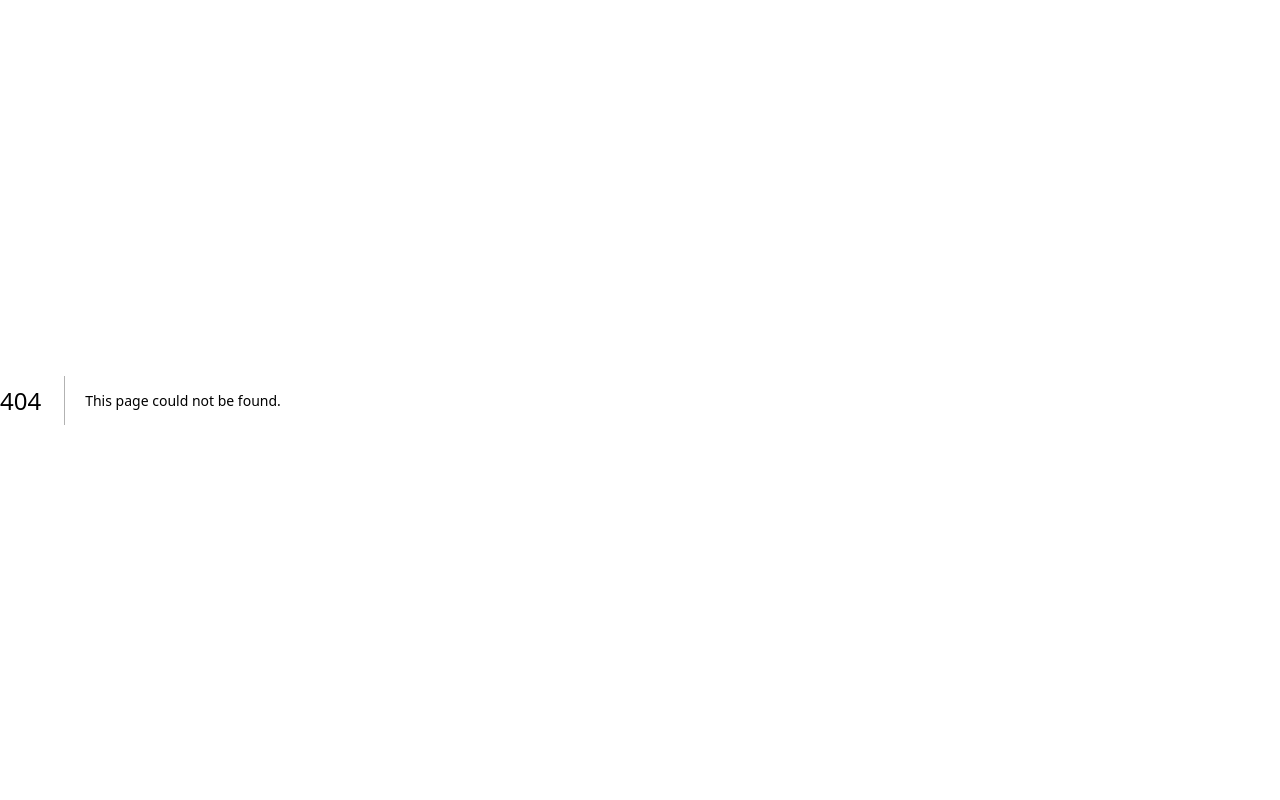
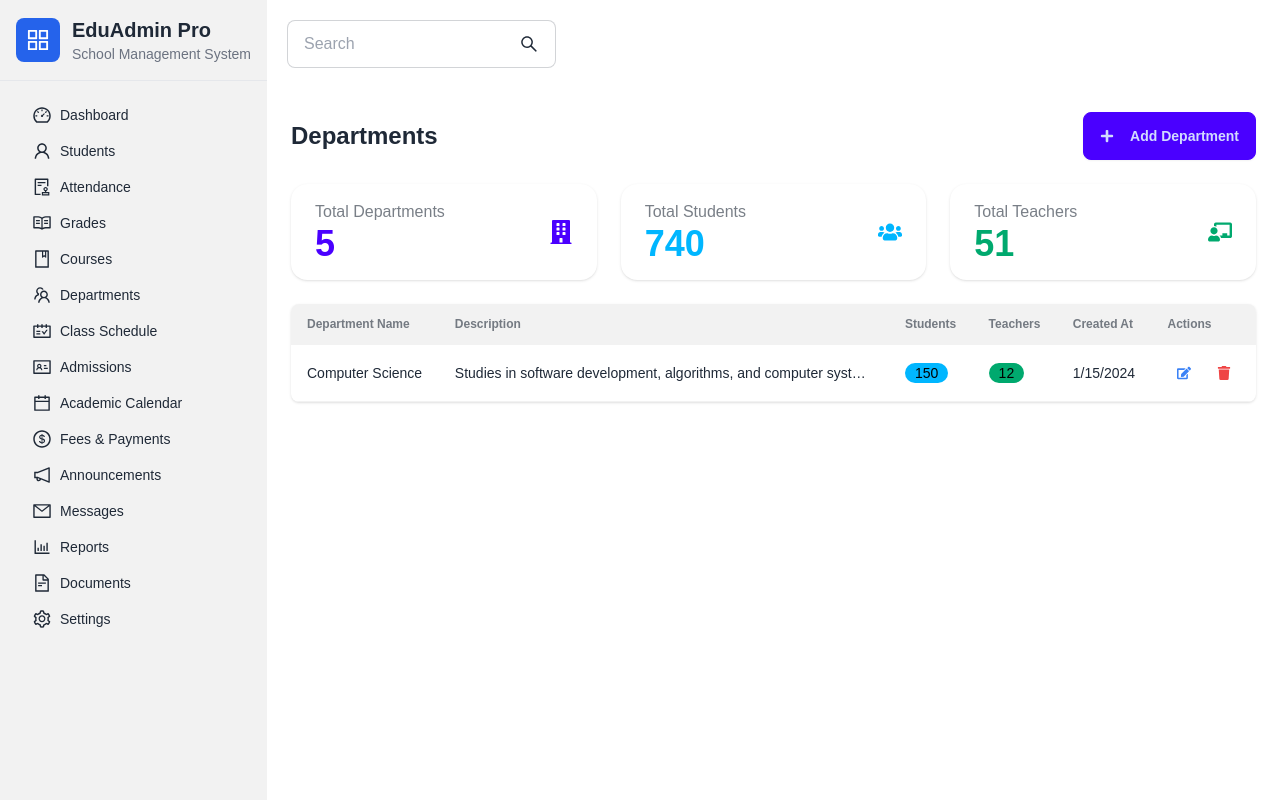
Before and after one commit to onesmuskipchumba0/StudentsAdminDashboard, a Next.js app in the folder frontend/: page /departments in a window 1280 px wide. Before the commit this address had no page. Built offline with nearby package versions, Linux system fonts and the light colour scheme.

Commit message:
feat: departments

```diff
--- /dev/null
+++ b/frontend/app/(dashboard)/departments/page.tsx
@@ -0,0 +1,69 @@
+'use client';
+
+import { useState } from 'react';
+import { DepartmentList, DepartmentModal } from '@/components/departments';
+import { FaPlus, FaUsers, FaChalkboardTeacher, FaBuilding } from 'react-icons/fa';
+
+export default function DepartmentsPage() {
+  const [isModalOpen, setIsModalOpen] = useState(false);
+
+  // Dummy stats
+  const stats = {
+    totalDepartments: 5,
+    totalStudents: 740,
+    totalTeachers: 51,
+  };
+
+  return (
+    <div className="p-6">
+      <div className="flex justify-between items-center mb-6">
+        <h1 className="text-2xl font-bold">Departments</h1>
+        <button
+          onClick={() => setIsModalOpen(true)}
+          className="btn btn-primary"
+        >
+          <FaPlus className="mr-2" /> Add Department
+        </button>
+      </div>
+
+      {/* Stats Cards */}
+      <div className="grid grid-cols-1 md:grid-cols-3 gap-6 mb-6">
+        <div className="stats shadow">
+          <div className="stat">
+            <div className="stat-figure text-primary">
+              <FaBuilding className="w-6 h-6" />
+            </div>
+            <div className="stat-title">Total Departments</div>
+            <div className="stat-value text-primary">{stats.totalDepartments}</div>
+          </div>
+        </div>
+
+        <div className="stats shadow">
+          <div className="stat">
+            <div className="stat-figure text-info">
+              <FaUsers className="w-6 h-6" />
+            </div>
+            <div className="stat-title">Total Students</div>
+            <div className="stat-value text-info">{stats.totalStudents}</div>
+          </div>
+        </div>
+
+        <div className="stats shadow">
+          <div className="stat">
+            <div className="stat-figure text-success">
+              <FaChalkboardTeacher className="w-6 h-6" />
+            </div>
+            <div className="stat-title">Total Teachers</div>
+            <div className="stat-value text-success">{stats.totalTeachers}</div>
+          </div>
+        </div>
+      </div>
+
+      <DepartmentList />
+      <DepartmentModal
+        isOpen={isModalOpen}
+        onClose={() => setIsModalOpen(false)}
+      />
+    </div>
+  );
+}
--- /dev/null
+++ b/frontend/components/departments/department-list.tsx
@@ -0,0 +1,73 @@
+'use client';
+
+import { FaEdit, FaTrash } from 'react-icons/fa';
+
+interface Department {
+  id: string;
+  name: string;
+  description: string;
+  createdAt: string;
+  totalStudents: number;
+  totalTeachers: number;
+}
+
+// Dummy data
+const dummyDepartments: Department[] = [
+  {
+    id: '1',
+    name: 'Computer Science',
+    description: 'Studies in software development, algorithms, and computer systems',
+    createdAt: '2024-01-15',
+    totalStudents: 150,
+    totalTeachers: 12
+  },
+  // ... other departments
+];
+
+export function DepartmentList() {
+  return (
+    <div className="overflow-x-auto bg-base-100 rounded-lg shadow">
+      <table className="table">
+        <thead>
+          <tr className="bg-base-200">
+            <th>Department Name</th>
+            <th>Description</th>
+            <th>Students</th>
+            <th>Teachers</th>
+            <th>Created At</th>
+            <th>Actions</th>
+          </tr>
+        </thead>
+        <tbody>
+          {dummyDepartments.map((department) => (
+            <tr key={department.id} className="hover">
+              <td className="font-medium">{department.name}</td>
+              <td className="max-w-md truncate">{department.description}</td>
+              <td>
+                <div className="badge badge-info gap-2">
+                  {department.totalStudents}
+                </div>
+              </td>
+              <td>
+                <div className="badge badge-success gap-2">
+                  {department.totalTeachers}
+                </div>
+              </td>
+              <td>{new Date(department.createdAt).toLocaleDateString()}</td>
+              <td>
+                <div className="flex gap-2">
+                  <button className="btn btn-square btn-sm btn-ghost">
+                    <FaEdit className="text-blue-500" />
+                  </button>
+                  <button className="btn btn-square btn-sm btn-ghost">
+                    <FaTrash className="text-red-500" />
+                  </button>
+                </div>
+              </td>
+            </tr>
+          ))}
+        </tbody>
+      </table>
+    </div>
+  );
+}
--- /dev/null
+++ b/frontend/components/departments/department-modal.tsx
@@ -0,0 +1,60 @@
+'use client';
+
+interface DepartmentModalProps {
+  isOpen: boolean;
+  onClose: () => void;
+}
+
+export function DepartmentModal({ isOpen, onClose }: DepartmentModalProps) {
+  const handleSubmit = (e: React.FormEvent) => {
+    e.preventDefault();
+    // Handle form submission
+    onClose();
+  };
+
+  if (!isOpen) return null;
+
+  return (
+    <dialog className="modal modal-open">
+      <div className="modal-box">
+        <h3 className="font-bold text-lg mb-4">Add New Department</h3>
+        <form onSubmit={handleSubmit}>
+          <div className="form-control">
+            <label className="label">
+              <span className="label-text">Department Name</span>
+            </label>
+            <input
+              type="text"
+              className="input input-bordered"
+              placeholder="Enter department name"
+              required
+            />
+          </div>
+
+          <div className="form-control mt-4">
+            <label className="label">
+              <span className="label-text">Description</span>
+            </label>
+            <textarea
+              className="textarea textarea-bordered"
+              placeholder="Enter description"
+              rows={4}
+            />
+          </div>
+
+          <div className="modal-action">
+            <button type="button" className="btn" onClick={onClose}>
+              Cancel
+            </button>
+            <button type="submit" className="btn btn-primary">
+              Save
+            </button>
+          </div>
+        </form>
+      </div>
+      <form method="dialog" className="modal-backdrop">
+        <button onClick={onClose}>close</button>
+      </form>
+    </dialog>
+  );
+}
--- /dev/null
+++ b/frontend/components/departments/index.ts
@@ -0,0 +1,2 @@
+export * from './department-list';
+export * from './department-modal';
```
Also changed, not shown: frontend/types/department.ts (added, +7 -0 lines).
